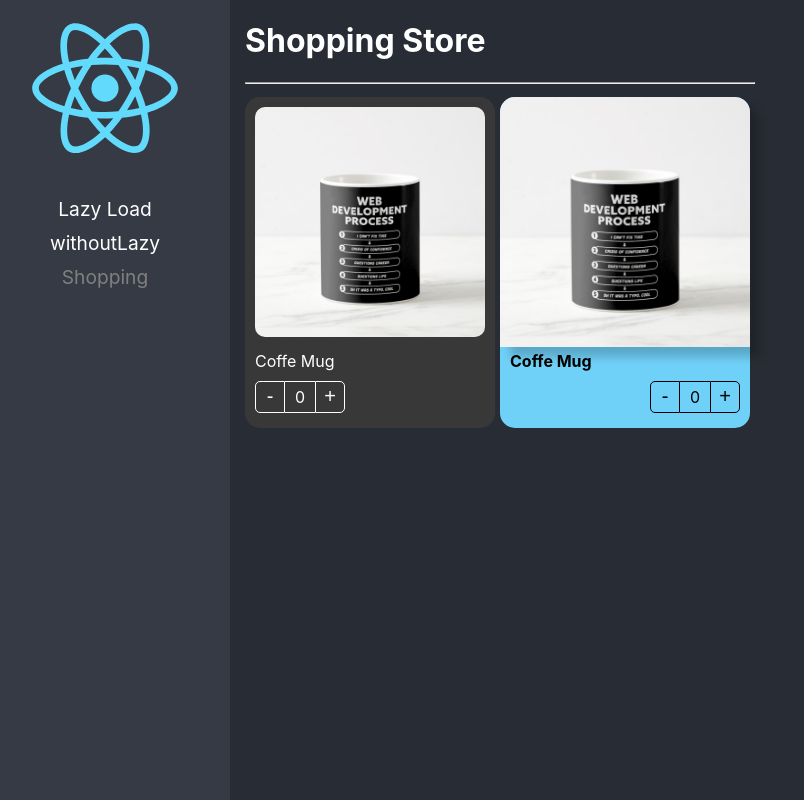
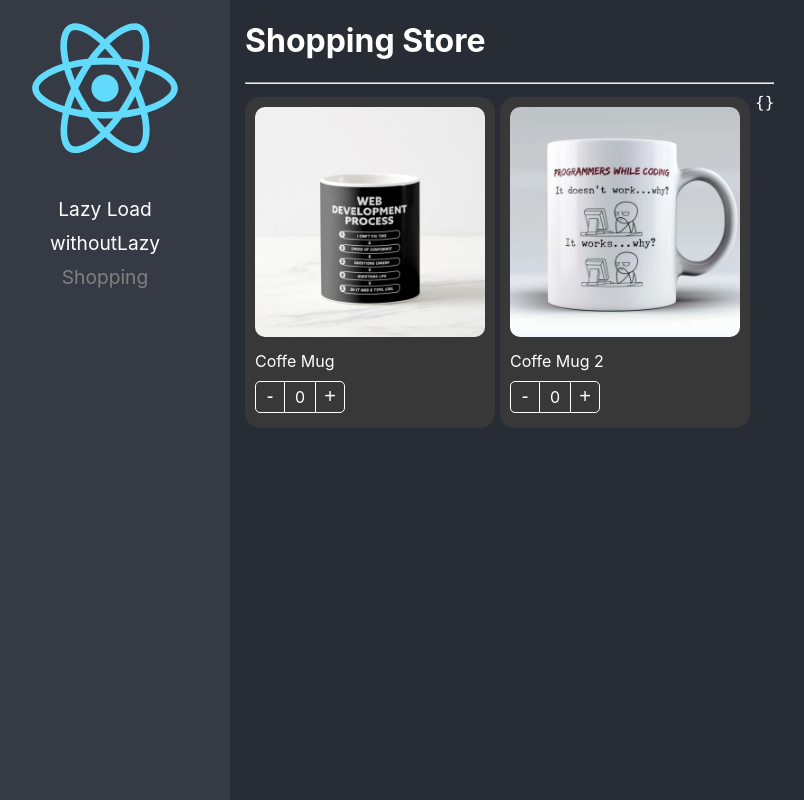
Before and after one commit to ldanielabe/React-Pro, a React (Create React App) app: page /shopping in a window 1280 px wide. Shown: the whole page, without its empty margins (20-824 px from the left). Built offline with nearby package versions, Linux system fonts and the light colour scheme.

Commit message:
Implementation of pattern styles

```diff
--- a/src/ComponentPatterns/Components/ProductCard.tsx
+++ b/src/ComponentPatterns/Components/ProductCard.tsx
@@ -1,7 +1,6 @@
-import { createContext, useContext } from 'react';
-import { ProductTitle, ProductButtons, ProductImage } from '.';
+import { createContext } from 'react';
 import { useProduct } from '../Hooks/useProduct';
-import { ProductContextProps, Props } from '../Interfaces/Interfaces'
+import { ProductContextProps, Props } from '../Interfaces/Interfaces';
 
 import styles from '../Styles/styles.module.css'
 
@@ -9,9 +8,9 @@
 export const ProductContext = createContext({} as ProductContextProps);
 const { Provider } = ProductContext;
 
-export const ProductCard = ({children, product, className, style}: Props) => {
+export const ProductCard = ({children, product, className, style, onChange, value}: Props) => {
 
-  const {counter,increaseBy} = useProduct();
+  const {counter,increaseBy} = useProduct({product,onChange, value});
 
   return (
   <Provider value={{
--- a/src/ComponentPatterns/Hooks/useProduct.ts
+++ b/src/ComponentPatterns/Hooks/useProduct.ts
@@ -1,13 +1,22 @@
-import { useState } from "react";
+import { useEffect, useState } from "react";
+import { useProductArgs } from '../Interfaces/Interfaces';
 
 
-export const useProduct = () => {
+export const useProduct = ({product,onChange, value = 0}: useProductArgs) => {
 
-    const [counter, setCounter] = useState(0);
+    const [counter, setCounter] = useState(value);
 
     const increaseBy = (value: number) => {
-        setCounter(prev => Math.max(prev+value, 0))
+        const newValue= Math.max(counter+value, 0);
+        setCounter(newValue);
+        onChange && onChange({count:newValue, product});
     }
+
+
+    useEffect(() => {
+      setCounter(value);
+    }, [value]);
+
 
   return {
     counter,
--- a/src/ComponentPatterns/Pages/ShopingPage.tsx
+++ b/src/ComponentPatterns/Pages/ShopingPage.tsx
@@ -1,4 +1,6 @@
+import { useState } from "react";
 import { ProductCard } from "../Components";
+import { Product, onChangeArgs } from '../Interfaces/Interfaces';
 import "../Styles/custom-style.css";
 
 const product = {
@@ -7,25 +9,92 @@
   img: './coffee-mug.png'
 }
 
+const product2 = {
+  id: '2',
+  name: 'Coffe Mug 2',
+  img: './coffee-mug2.png'
+}
+
+const products:Product[] = [product, product2];
+
+interface ProductInCart extends Product {
+  count: number
+}
 
 export const ShopingPage = () => {
+
+  const [shoppingCart, setShoppingCart] = useState<{[key: string]: ProductInCart}>({
+    // '1': {...product, count:10}
+  });
+
+  const onProductChange= ({count, product}: onChangeArgs) =>{
+
+    setShoppingCart((oldShoppingCart)=>{
+
+      if(count===0){
+
+        const {[product.id]: toDelete, ...rest}= oldShoppingCart;
+        console.log('toDelete ',toDelete);
+
+        return {
+          ...rest
+         }
+      }
+      return{
+        ...oldShoppingCart,
+        [product.id]: {...product, count}
+      }
+    });
+
+    console.log(shoppingCart);
+
+  }
 
   return (
   <div >
       <h1>Shopping Store</h1>
       <hr />
       <div style={{display: 'flex', flexDirection: 'row', flexWrap: 'wrap'}}>
-        <ProductCard product={product} className="bg-dark">
-          <>
-            <ProductCard.Image className="custom-image"/>
 
-            <ProductCard.Title className="text-white"/>
+        {
+          products.map( p =>(
+          <ProductCard
+          key={p.id}
+          product={p}
+          className="bg-dark"
+          onChange={(e)=>onProductChange(e)}
+          value={shoppingCart[p.id]?.count||0}
+          >
+              <ProductCard.Image className="custom-image"/>
+              <ProductCard.Title className="text-white"/>
+              <ProductCard.Buttons className="custom-buttons" />
+          </ProductCard>
+          ))
+        }
 
-            <ProductCard.Buttons className="custom-buttons" />
-          </>
-        </ProductCard>
+        <div className="shopping-cart">
+        {
+        //Objet.entries(shoppingCart).map(([key, product])=>)
+         Object.values(shoppingCart).map(p =>
+          <ProductCard
+          key={p.id}
+          product={p}
+          className="bg-dark"
+          style={{width:'100px'}}
+          onChange={(e)=>onProductChange(e)}
+          value={p.count}>
+              <ProductCard.Image className="custom-image"/>
+              <ProductCard.Title className="text-white"/>
+              <ProductCard.Buttons className="custom-buttons" />
+          </ProductCard>
+        )
+        }
 
-        <ProductCard product={product} style={{background:'#70D1F8'}}>
+        </div>
+
+
+
+        {/* <ProductCard product={product} style={{background:'#70D1F8'}}>
           <>
             <ProductCard.Image style={{boxShadow:'10px 10px 10px rgba(0,0,0,0.2)'}}/>
 
@@ -35,8 +104,12 @@
               display:'flex',
               justifyContent:'end'}}/>
           </>
-        </ProductCard>
-      </div>
+        </ProductCard> */}
+
+        <div>
+          <code>{JSON.stringify(shoppingCart,null,5)}</code>
+          </div>
+    </div>
   </div>);
 };
 
--- a/src/ComponentPatterns/Styles/custom-style.css
+++ b/src/ComponentPatterns/Styles/custom-style.css
@@ -16,3 +16,9 @@
     color: white;
     border-color: white;
 }
+
+.shopping-cart{
+    position: fixed;
+    right: 10px;
+    top: 0px;
+}
```
Also changed, not shown: src/ComponentPatterns/Interfaces/Interfaces.ts (+16 -2 lines), public/coffee-mug2.png (added).
